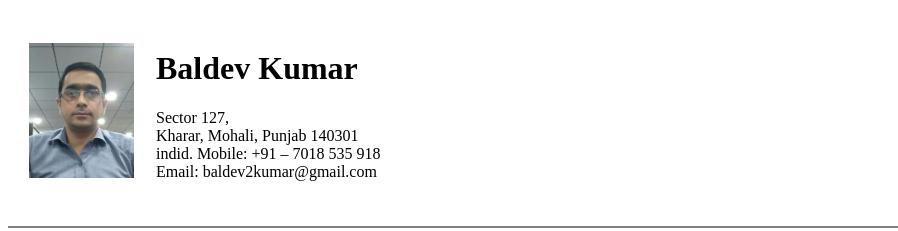
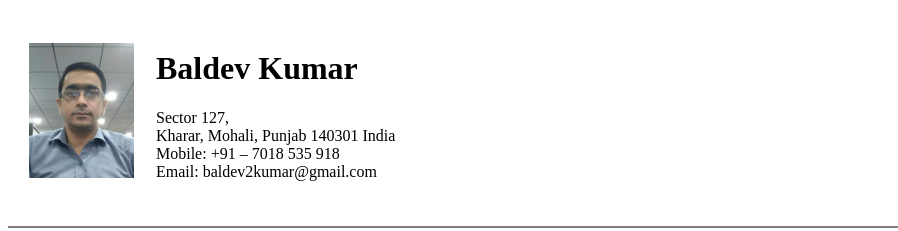
Before and after one commit to baldev2kumar/cv, a plain HTML site: page index.html in a window 1280 px wide. Shown: the top 231 px of the page, without its empty margins (0-898 px from the left). Drawn offline with Linux system fonts and the light colour scheme.

Commit message:
Update index.html

```diff
--- a/index.html
+++ b/index.html
@@ -10,8 +10,8 @@
   <table cellSpacing="20">
   <tr>
     <td><img src="IMG_20190817_131045.jpg" alt="baldev's profile picture"  width="105" height="135"></td>
-    <td><h1>Baldev Kumar</h1><p>    <p>Sector 127,<br>Kharar, Mohali, Punjab 140301<br>
-      indid. Mobile: +91 – 7018 535 918<br>Email: baldev2kumar@gmail.com</p></p></td>
+    <td><h1>Baldev Kumar</h1><p>    <p>Sector 127,<br>Kharar, Mohali, Punjab 140301 India<br>
+      Mobile: +91 – 7018 535 918<br>Email: baldev2kumar@gmail.com</p></p></td>
 
   </tr>
 </table>
```
